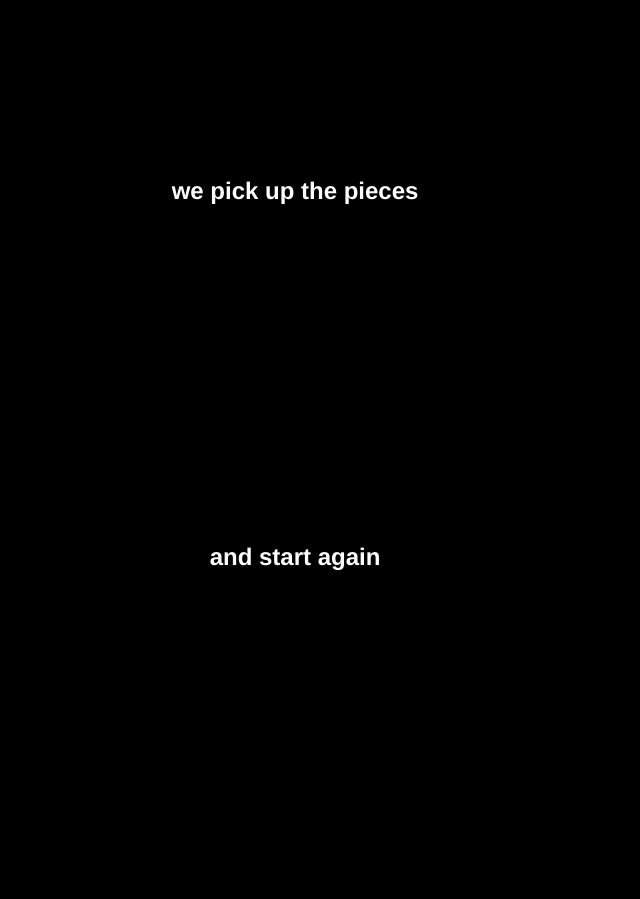
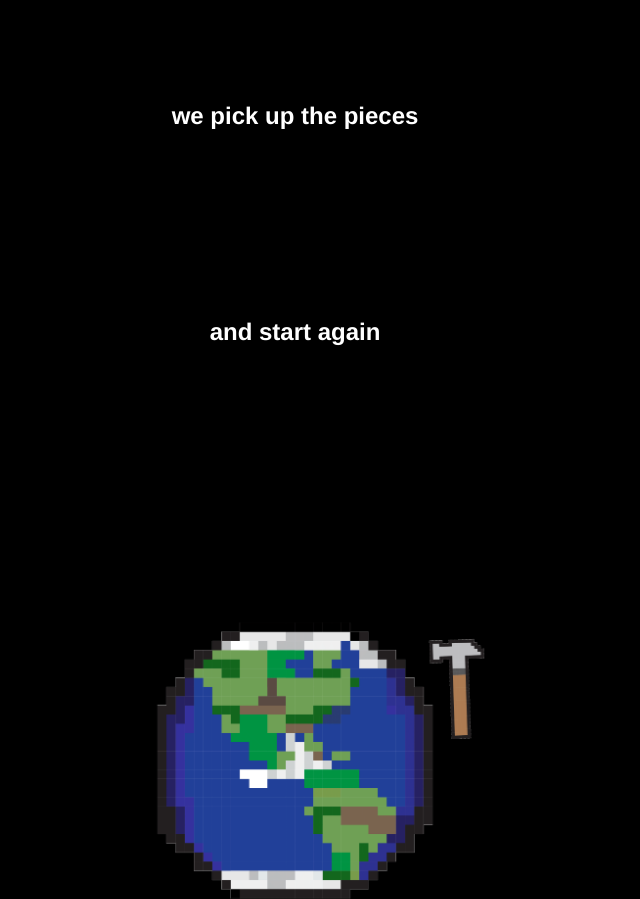
Before and after one commit to ginnymontero/ginnymontero.github.io, a plain HTML site: page index.html in a window 1280 px wide. Shown: the top 899 px of the page, without its empty margins (345-985 px from the left). Drawn offline with Linux system fonts and the light colour scheme.

Commit message:
line height adjustment

```diff
--- a/index.html
+++ b/index.html
@@ -14,7 +14,7 @@
         font-size: 9pt;
         text-align: center;
         color: white;
-        line-height: 350px;
+        line-height: 200px;
     }
 </style>
 <body style="background-color: black;">
```
